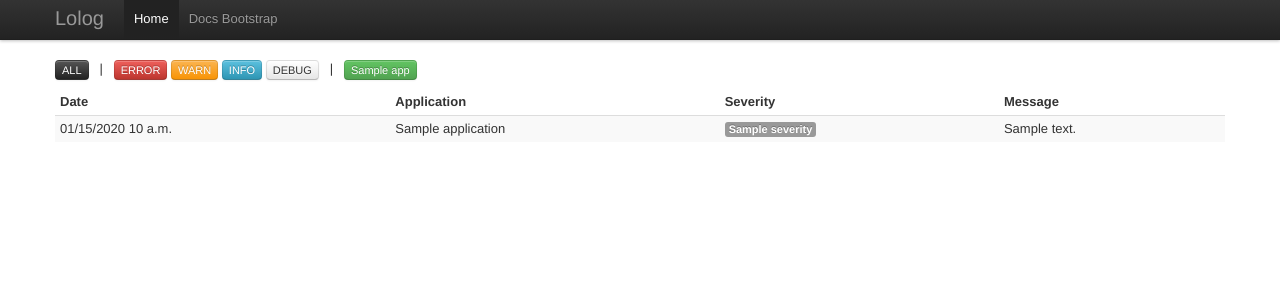
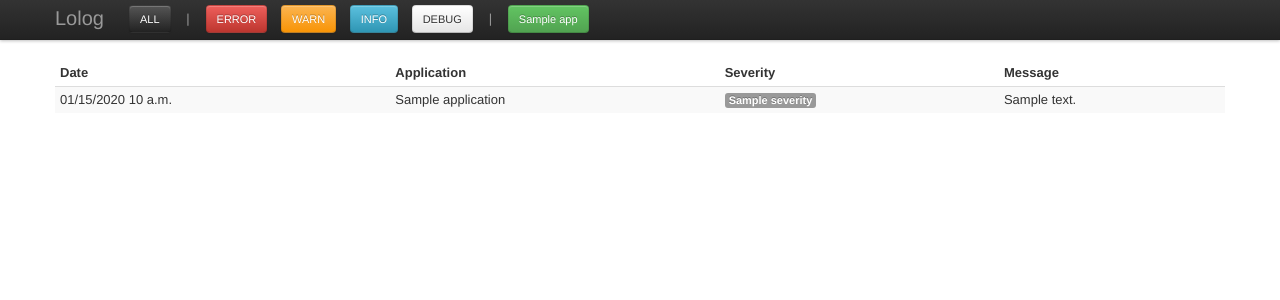
Before and after one commit to hgdeoro/daedalus, a Django app: template web/frontend/templates/index.html in a window 1280 px wide. Shown: the top 300 px of the page. Run offline with Django 3.2, Linux system fonts and the light colour scheme; the template is opened without the code that fills it: most values are stand-ins (such as "Sample title", 1, 10 or a date in 2020); some libraries are stand-ins or nearby versions.

Commit message:
Moved search links to navitation bar.

```diff
--- a/web/frontend/templates/base.html
+++ b/web/frontend/templates/base.html
@@ -24,17 +24,19 @@
     <div class="navbar navbar-fixed-top">
       <div class="navbar-inner">
         <div class="container">
+        <!--
           <a class="btn btn-navbar" data-toggle="collapse" data-target=".nav-collapse">
             <span class="icon-bar"></span>
             <span class="icon-bar"></span>
             <span class="icon-bar"></span>
           </a>
+          -->
           <a class="brand" href="#">Lolog</a>
           <div class="nav-collapse">
-            <ul class="nav">
-              <li class="active"><a href="/">Home</a></li>
-              <li><a href="/static/twitter-bootstrap-ebc6935/docs/index.html" target="_blank">Docs Bootstrap</a></li>
-            </ul>
+
+			{% block extra_navbar %}
+			{% endblock extra_navbar %}
+
           </div><!--/.nav-collapse -->
         </div>
       </div>
--- a/web/frontend/templates/index.html
+++ b/web/frontend/templates/index.html
@@ -6,9 +6,7 @@
 </head>
 <body>
 
-	{% block container %}
-
-	<p>
+	{% block extra_navbar %}
 		<a class="btn btn-mini btn-inverse"
 			href="{% url hgdeoro.lolog.web.frontend.views.home %}">ALL</a>
 		&nbsp; | &nbsp; <!-- .............................. -->
@@ -25,8 +23,9 @@
 			<a class="btn btn-mini btn-success"
 				href="{% url hgdeoro.lolog.web.frontend.views.search_by_application app %}">{{ app }}</a>
 		{% endfor %}
-	</p>
+	{% endblock extra_navbar %}
 
+	{% block container %}
 	<table class="table table-striped table-condensed">
 		<thead>
 			<tr>
```
